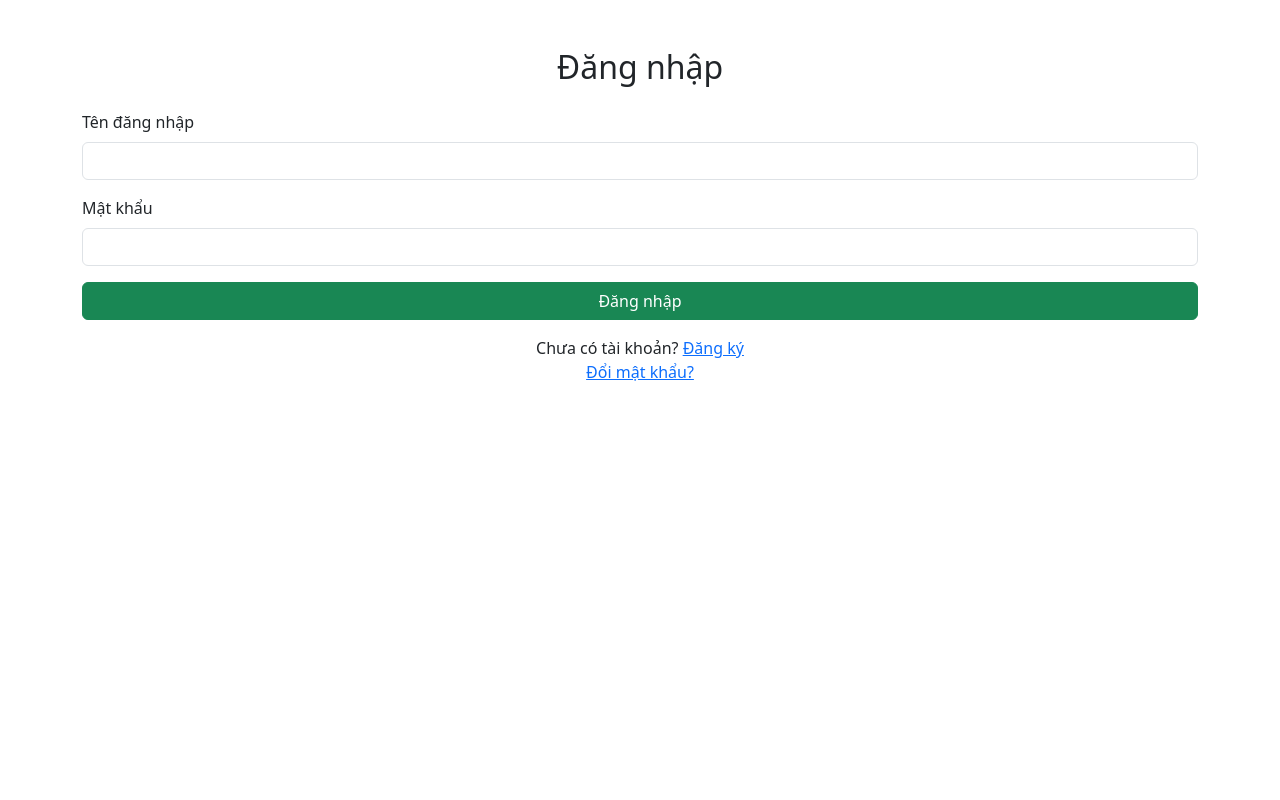
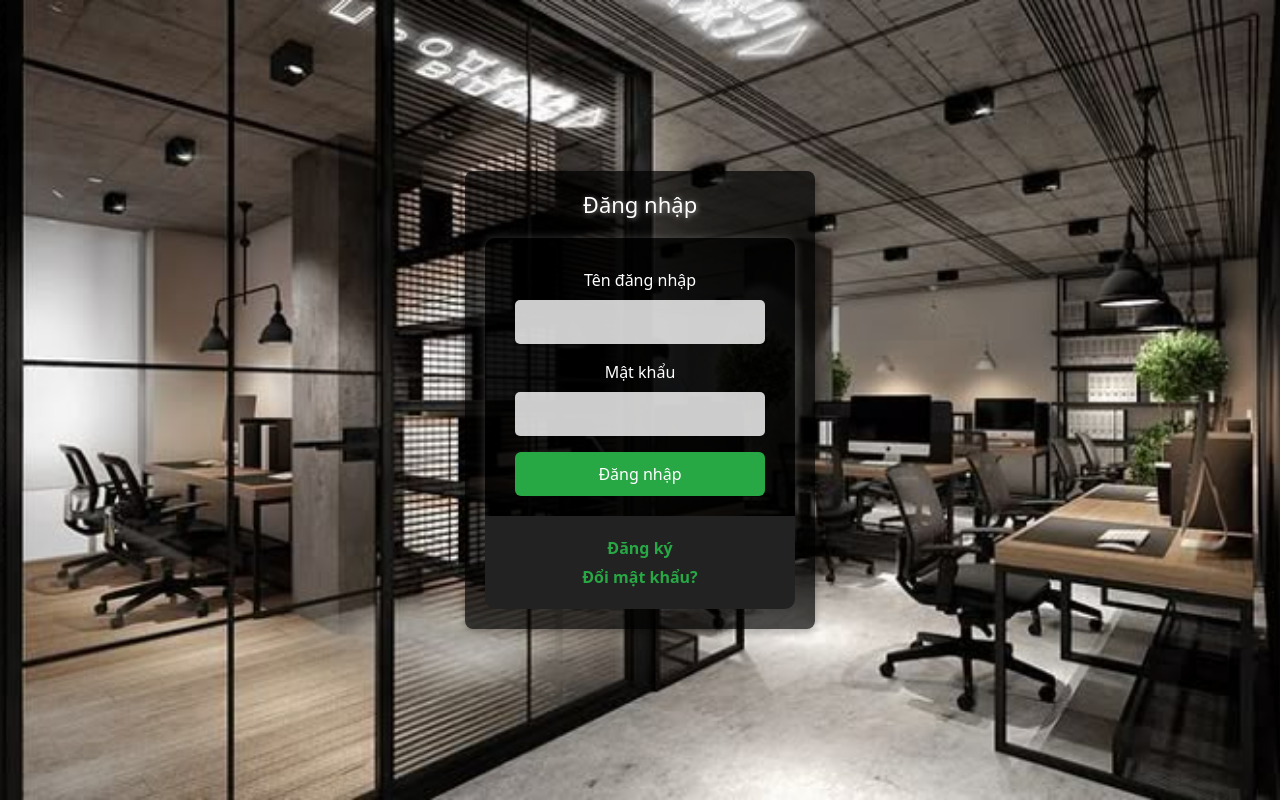
Before and after one commit to tranphatthinh/api, a Flask app: page / in a window 1280 px wide. Run offline with Flask 3, Linux system fonts and the light colour scheme.

Commit message:
Initial commit - push all files

```diff
--- /dev/null
+++ b/static/css/style.css
@@ -0,0 +1,298 @@
+body {
+    display: flex;
+    justify-content: center;
+    align-items: center;
+    height: 100vh;
+    margin: 0;
+}
+
+#login-container {
+    background: #333;
+    padding: 20px;
+    border-radius: 8px;
+    box-shadow: 0 4px 8px rgba(0, 0, 0, 0.2);
+    text-align: center;
+    color: white;
+    width: 350px;
+}
+
+#loginForm input {
+    background: #e9f0ff;
+}
+
+#loginForm button {
+    background: #28a745;
+    color: white;
+}
+
+#links {
+    margin-top: 15px;
+    text-align: center;
+}
+
+#links a {
+    color: #28a745;
+    text-decoration: none;
+    font-weight: bold;
+    display: block;
+}
+h2 {
+    color: white;
+    text-align: center;
+    margin-bottom: 20px;
+}
+
+#loginForm {
+    background: rgba(0, 0, 0, 0.7);
+    padding: 30px;
+    border-radius: 10px;
+    box-shadow: 0 0 10px rgba(255, 255, 255, 0.2);
+    width: 100%;
+    max-width: 400px;
+}
+
+#loginForm label {
+    color: white;
+}
+
+#loginForm input {
+    background: rgba(255, 255, 255, 0.8);
+    border: none;
+    padding: 10px;
+    border-radius: 5px;
+}
+
+.btn-success {
+    background-color: #28a745;
+    border: none;
+    padding: 10px;
+    font-size: 16px;
+}
+
+.btn-success:hover {
+    background-color: #218838;
+}
+
+p {
+    color: white;
+    text-align: center;
+    margin-top: 10px;
+}
+
+p a {
+    color: #28a745;
+    text-decoration: none;
+}
+
+p a:hover {
+    text-decoration: underline;
+}
+
+#register-container {
+    background: #333;
+    padding: 20px;
+    border-radius: 10px;
+    box-shadow: 0 4px 10px rgba(0, 0, 0, 0.5); /* Đổ bóng đậm hơn */
+    text-align: center;
+    color: white;
+    width: 400px;
+    max-width: 90%;
+    border: 3px solid rgba(255, 255, 255, 0.1); /* Viền trắng nhẹ */
+}
+
+#registerForm {
+    background: #000; /* Nền đen giống form đăng nhập */
+    padding: 30px;
+    border-radius: 10px;
+    box-shadow: 0 0 10px rgba(255, 255, 255, 0.2); /* Hiệu ứng sáng nhẹ */
+}
+
+#registerForm label {
+    color: white;
+    font-size: 16px;
+    font-weight: bold;
+    display: block;
+    text-align: left;
+    margin-bottom: 5px;
+}
+
+#registerForm input {
+    background: #e9f0ff; /* Nền input màu xanh nhạt */
+    border: none;
+    padding: 10px;
+    border-radius: 5px;
+    width: 100%;
+    font-size: 16px;
+    margin-bottom: 15px;
+}
+
+#registerForm button {
+    background-color: #28a745; /* Màu xanh lá */
+    border: none;
+    padding: 10px;
+    font-size: 18px;
+    color: white;
+    width: 100%;
+    border-radius: 5px;
+    cursor: pointer;
+    box-shadow: 0 4px 8px rgba(0, 0, 0, 0.2);
+}
+
+#registerForm button:hover {
+    background-color: #218838;
+}
+
+#links {
+    background: #222; /* Nền tối giống phần đăng nhập */
+    padding: 15px;
+    border-radius: 0 0 10px 10px;
+    margin-top: -10px;
+}
+
+#links a {
+    color: #28a745;
+    text-decoration: none;
+    font-weight: bold;
+    display: block;
+    text-align: center;
+    font-size: 16px;
+    margin: 5px 0;
+}
+
+#links a:hover {
+    text-decoration: underline;
+}
+
+h2 {
+    color: white;
+    text-shadow: 1px 1px 5px rgba(255, 255, 255, 0.5);
+    font-size: 22px;
+}
+
+#change-password-container {
+    background: #333;
+    padding: 20px;
+    border-radius: 8px;
+    box-shadow: 0 4px 8px rgba(0, 0, 0, 0.2);
+    text-align: center;
+    color: white;
+    width: 350px;
+}
+
+#change-password-form input {
+    background: #e9f0ff;
+}
+
+#change-password-form button {
+    background: #007bff;
+    color: white;
+    width: 100%;
+    margin-top: 10px;
+}
+
+#change-password-form a {
+    display: block;
+    text-align: center;
+    margin-top: 10px;
+    color: white;
+    text-decoration: none;
+    font-weight: bold;
+}
+
+#change-password-form a:hover {
+    text-decoration: underline;
+}
+
+.alert {
+    background-color: #17a2b8;
+    color: white;
+    border: none;
+}
+
+.container-center {
+    display: flex;
+    justify-content: center;
+    align-items: center;
+    height: 100vh;
+}
+
+
+.card-form {
+    width: 400px;
+    padding: 20px;
+    box-shadow: 0 4px 10px rgba(0, 0, 0, 0.1);
+    border-radius: 8px;
+    background: white;
+}
+
+
+.exit-btn {
+    position: absolute;
+    top: 10px;
+    left: 10px;
+}
+
+#login-container, #register-container, #change-password-container {
+    background: rgba(0, 0, 0, 0.7);  /* Làm tối nền form */
+    padding: 20px;
+    border-radius: 8px;
+    box-shadow: 0 4px 8px rgba(0, 0, 0, 0.3);
+    color: white;
+    width: 350px;
+}
+
+.login-page {
+    background: url("/static/images/VP1.jpg") no-repeat center center fixed;
+    background-size: cover;
+}
+
+
+.register-page {
+    background: url("/static/images/VP2.jpg") no-repeat center center fixed;
+    background-size: cover;
+}
+
+
+.change-password-page {
+    background: url("/static/images/VP3.jpg") no-repeat center center fixed;
+    background-size: cover;
+}
+
+#index-container {
+    margin-top: 50px;
+    background: rgba(0, 0, 0, 0.7);
+    padding: 30px;
+    border-radius: 10px;
+    box-shadow: 0 0 15px rgba(0, 0, 0, 0.5);
+}
+
+#index-form-control {
+    resize: none;
+    background: rgba(255, 255, 255, 0.2);
+    color: white;
+    border: none;
+}
+
+#index-form-control::placeholder {
+    color: rgba(255, 255, 255, 0.7);
+}
+
+#index-btn-container {
+    display: flex;
+    justify-content: center;
+    gap: 10px;
+}
+
+#index-btn-primary, #index-btn-danger {
+    flex: 1;
+}
+
+#index-alert {
+    background: rgba(255, 255, 255, 0.8);
+    color: black;
+}
+
+.index-page {
+    background: url("/static/images/VP4.jpg") no-repeat center center fixed;
+    background-size: cover;
+}
--- a/static/js/script-re.js
+++ b/static/js/script-re.js
@@ -13,9 +13,6 @@ document.getElementById('registerForm').addEventListener('submit', async functio
         const data = await response.json();
 
         if (response.ok) {
-            // Hiển thị API Key nếu cần
-            document.getElementById('apiKeyContainer').style.display = 'block';
-            document.getElementById('apiKey').textContent = data.api_key;
 
             // Thông báo thành công
             alert("Đăng ký thành công! Bạn sẽ được chuyển đến trang đăng nhập.");
--- a/templates/home/login.html
+++ b/templates/home/login.html
@@ -5,14 +5,14 @@
     <meta name="viewport" content="width=device-width, initial-scale=1.0">
     <title>Đăng nhập</title>
     <link rel="stylesheet" href="https://cdn.jsdelivr.net/npm/bootstrap@5.3.0/dist/css/bootstrap.min.css">
-    <link rel="stylesheet" href="">
+    <link rel="stylesheet" href="/static/css/style.css">
 </head>
-<body class="container mt-5">
+<body class="container mt-5, login-page">
+    <div id="login-container">
         <h2 class="text-center">Đăng nhập</h2>
+        <div id="alertBox" class="alert d-none"></div>
 
-    <div id="alertBox" class="alert d-none"></div> <!-- Thông báo lỗi/thành công -->
-
-    <form id="loginForm" class="mt-4">
+        <form id="loginForm">
             <div class="mb-3">
                 <label class="form-label">Tên đăng nhập</label>
                 <input type="text" id="email" class="form-control" required>
@@ -24,12 +24,11 @@
             <button type="submit" class="btn btn-success w-100">Đăng nhập</button>
         </form>
 
-    <p class="mt-3 text-center">
-        Chưa có tài khoản? <a href="/register">Đăng ký</a><br>
+        <div id="links">
+            <a href="/register">Đăng ký</a>
             <a href="/change-password">Đổi mật khẩu?</a>
-    </p>
-
+        </div>
+    </div>
     <script src="/static/js/script-lo.js"></script>
-
 </body>
 </html>
```
Also changed, not shown: templates/home/change-password.html (+16 -6 lines), templates/home/index.html (+17 -14 lines), templates/home/register.html (+12 -5 lines), static/images/VP1.jpg (added), static/images/VP2.jpg (added), static/images/VP3.jpg (added), static/images/VP4.jpg (added). Lines whose indentation alone changed are shown as unchanged.
